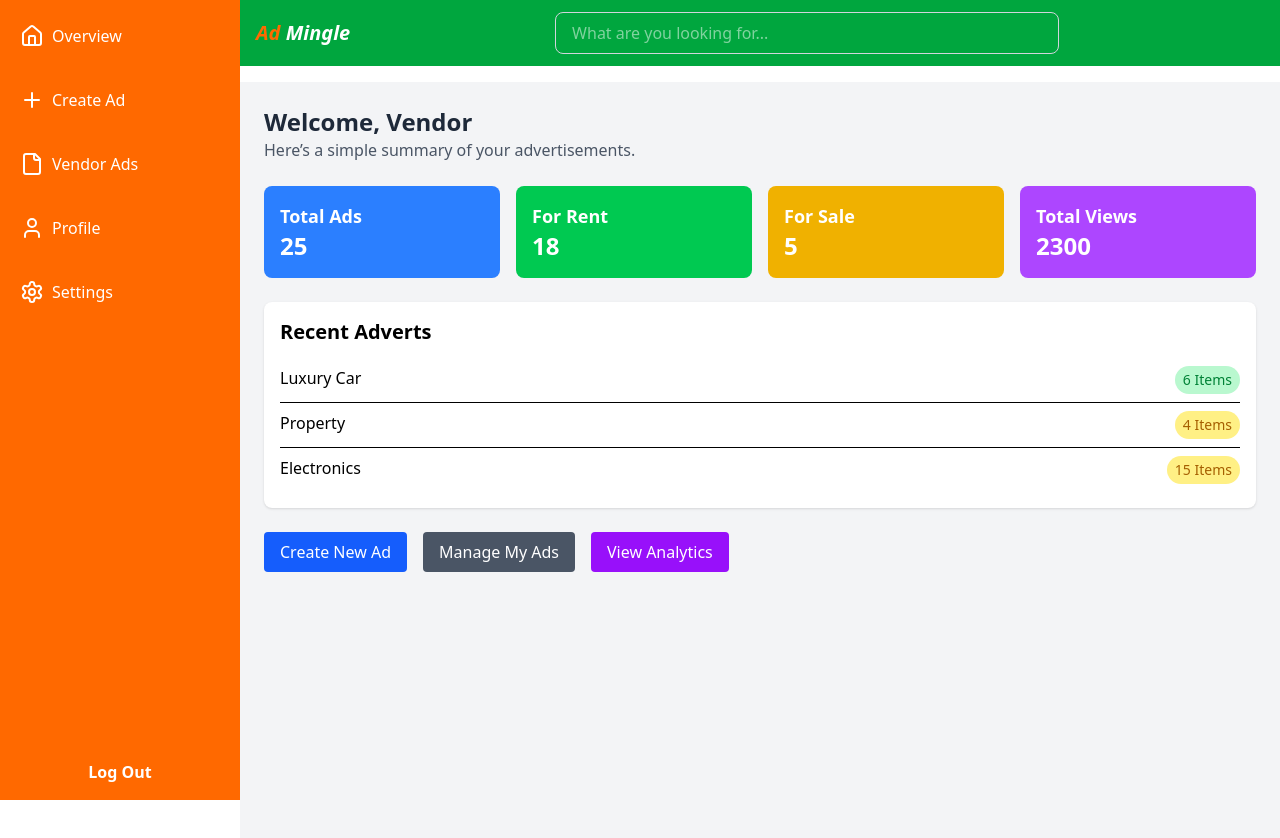
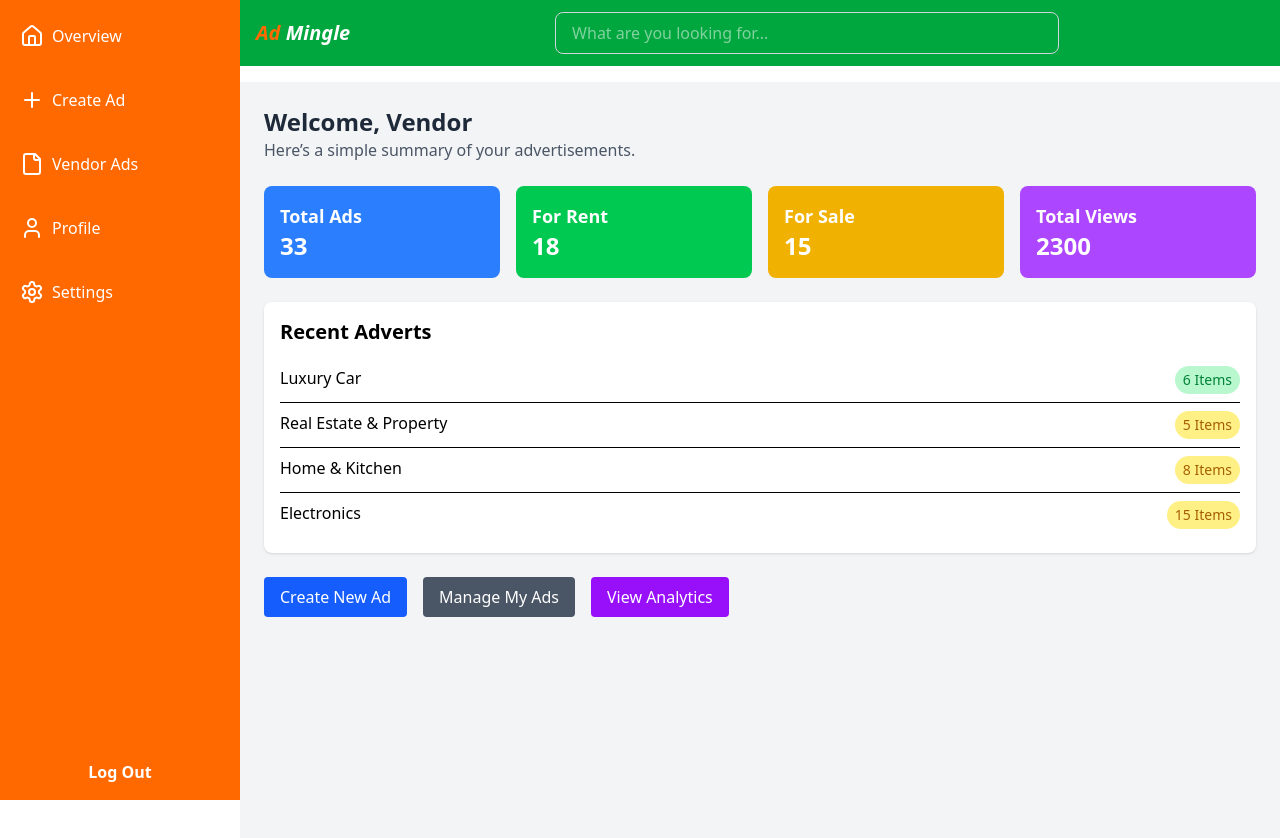
Before and after one commit to Group-six-Org/Advertisement-App, a React (Vite) app: page /dashboard in a window 1280 px wide. Shown: the top 838 px of the page. Built offline with nearby package versions, Linux system fonts and the light colour scheme; no server answers.

Commit message:
changes to edit

```diff
--- a/src/components/EditForm.jsx
+++ b/src/components/EditForm.jsx
@@ -11,9 +11,11 @@ const EditForm = () => {
   const getAd = async () => {
     try {
       const response = await apiGetSingleAdvert(id);
+      alert("Edit was successfull");
       setAd(response.data);
     } catch (error) {
       console.log(error);
+      alert("failed");
     }
   };
 
--- a/src/pages/dashboard/Overview.jsx
+++ b/src/pages/dashboard/Overview.jsx
@@ -19,7 +19,7 @@ const Dashoverv = () => {
     <div className="grid grid-cols-1 md:grid-cols-4 gap-4 mb-6">
       <div className="bg-blue-500 text-white p-4 rounded-lg">
         <h2 className="text-lg font-semibold">Total Ads</h2>
-        <p className="text-2xl font-bold">25</p>
+        <p className="text-2xl font-bold">33</p>
       </div>
       <div className="bg-green-500 text-white p-4 rounded-lg">
         <h2 className="text-lg font-semibold">For Rent</h2>
@@ -27,7 +27,7 @@ const Dashoverv = () => {
       </div>
       <div className="bg-yellow-500 text-white p-4 rounded-lg">
         <h2 className="text-lg font-semibold">For Sale</h2>
-        <p className="text-2xl font-bold">5</p>
+        <p className="text-2xl font-bold">15</p>
       </div>
       <div className="bg-purple-500 text-white p-4 rounded-lg">
         <h2 className="text-lg font-semibold">Total Views</h2>
@@ -45,9 +45,15 @@ const Dashoverv = () => {
         </span>
       </div>
       <div className="border-b py-2 flex justify-between">
-        <span>Property</span>
+        <span> Real Estate & Property</span>
         <span className="bg-yellow-200 text-yellow-700 px-2 py-1 rounded-full text-sm">
-          4 Items
+          5 Items
+        </span>
+      </div>
+      <div className="border-b py-2 flex justify-between">
+        <span> Home & Kitchen </span>
+        <span className="bg-yellow-200 text-yellow-700 px-2 py-1 rounded-full text-sm">
+          8 Items
         </span>
       </div>
       <div className="py-2 flex justify-between">
```
